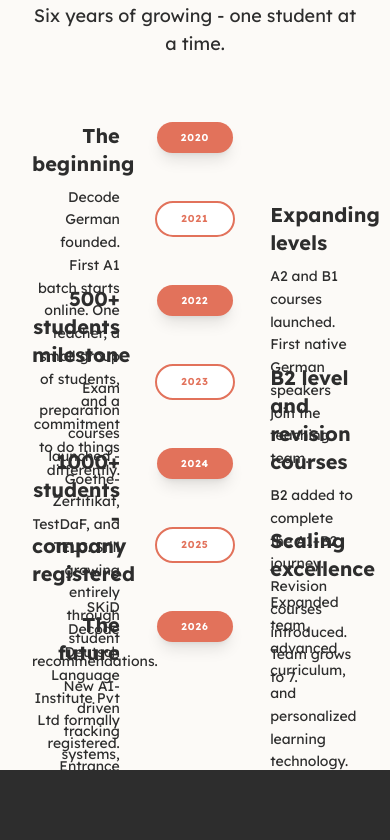
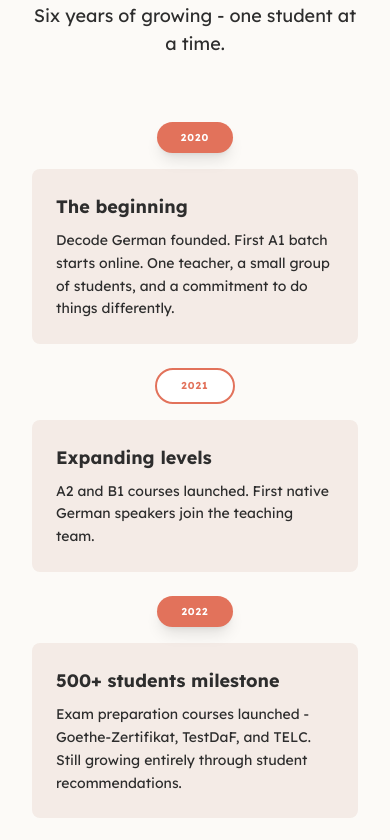
Before and after one commit to singhraghvendra2104/Decode-German-Website, a Next.js app: page /about in a window 390 px wide. Shown: the part 10180-11020 px from the top of the page. Built offline with nearby package versions, Linux system fonts and the light colour scheme; a web font is replaced by a local one.

Commit message:
fix: add mobile optimization for about our journey page

```diff
--- a/src/components/about/OurJourney.tsx
+++ b/src/components/about/OurJourney.tsx
@@ -55,8 +55,10 @@
     <section className="max-w-7xl mx-auto px-8 py-32">
       <h2 className="text-5xl font-[var(--font-serif)] mb-20 text-center">Our Journey</h2>
       <p className="text-lg text-on-surface/60 text-center mb-16 max-w-2xl mx-auto">Six years of growing - one student at a time.</p>
-      <div className="relative space-y-12 before:content-[''] before:absolute before:left-1/2 before:top-0 before:bottom-0 before:w-px before:bg-on-surface/10 before:-translate-x-1/2">
-        {timeline.map((item, index) => (
+
+      {/* Desktop Timeline */}
+      <div className="hidden md:block relative space-y-12 before:content-[''] before:absolute before:left-1/2 before:top-0 before:bottom-0 before:w-px before:bg-on-surface/10 before:-translate-x-1/2">
+        {timeline.map((item) => (
           <div key={item.year} className="relative flex justify-center items-start">
             <div className="relative">
               <div
@@ -83,6 +85,29 @@
           </div>
         ))}
       </div>
+
+      {/* Mobile Block Layout */}
+      <div className="md:hidden space-y-6">
+        {timeline.map((item) => (
+          <div key={item.year} className="flex flex-col items-center gap-4">
+            <div className="relative">
+              <div
+                className={`${
+                  item.isPrimary
+                    ? "bg-primary text-white shadow-lg"
+                    : "bg-white border-2 border-primary text-primary"
+                } px-6 py-2 text-[10px] font-bold tracking-widest uppercase z-10 rounded-full`}
+              >
+                {item.year}
+              </div>
+            </div>
+            <div className="bg-accent p-6 rounded-lg w-full">
+              <h4 className="font-[var(--font-serif)] text-lg font-bold mb-2 text-on-surface">{item.title}</h4>
+              <p className="text-sm text-on-surface/70 leading-relaxed">{item.description}</p>
+            </div>
+          </div>
+        ))}
+      </div>
     </section>
   );
 }
```
